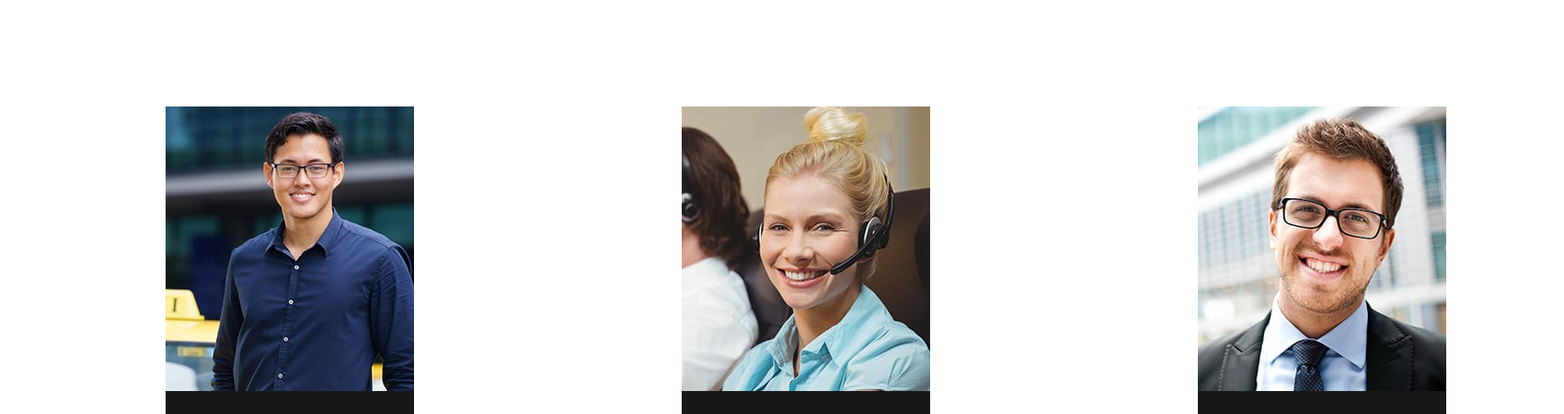
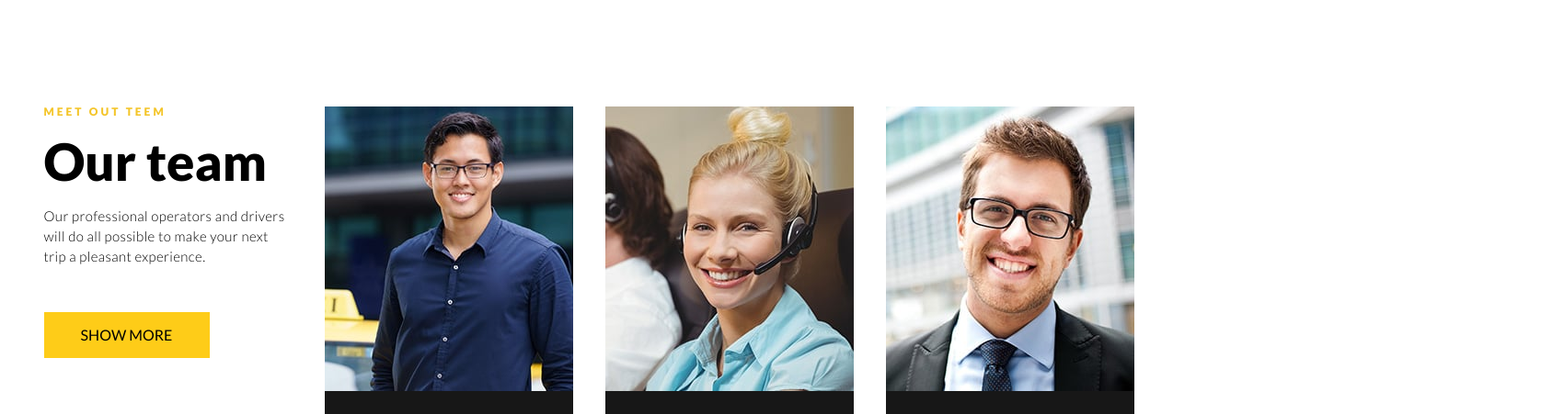
Before and after one commit to deax247/first-site-project, a plain HTML site: page index.html in a window 1280 px wide. Shown: the part 3270-3721 px from the top of the page at 92% size, 1700 px wide, since content can reach past the window. Drawn offline with Linux system fonts and the light colour scheme.

Commit message:
after-bag

```diff
--- a/css/components/about-us.css
+++ b/css/components/about-us.css
@@ -153,18 +153,18 @@
     padding-bottom: 200px;
 }
 
-.container {
+.team-box {
     width: 270px;
 }
-.container:not(:last-child) {
+.team-box:not(:last-child) {
     margin-right: 35px;
 }
 
-.container > img {
+.team-box > img {
     margin-bottom: 0;
 }
 
-.container > p {
+.team-box > p {
     font-size: 15px;
     font-weight: 300;
     color: black;
--- a/css/vendor/same.css
+++ b/css/vendor/same.css
@@ -1,8 +1,5 @@
-
-
 .container {
-    padding-left: 10%;
-    padding-right: 10%;
+    padding: 0 5%;
 }
 
 .section-title {
--- a/index.html
+++ b/index.html
@@ -234,14 +234,14 @@
         <div class="team">
             <div class="meet-team">
 
-                <div class="container">
+                <div class="team-box">
                     <h6 class="description-1">MEET OUT TEEM</h6>
                     <h4 class="section-title" style="color: black;">Our team</h4>
                     <p>Our professional operators and drivers will do all possible to make your next trip a pleasant experience.</p>
                     <a href="#" class="btn">SHOW MORE</a>
                 </div>
 
-                <div class="container">
+                <div class="team-box">
                     <img src="images/widgets/first-person.jpg" alt="">
                     <div class="profile-bottom">
                         <div class="profile-bottom-text">
@@ -268,7 +268,7 @@
                     <div class="taxi-squares"></div>
                 </div>
 
-                <div class="container">
+                <div class="team-box">
                     <img src="images/widgets/second-person.jpg" alt="111">
                     <div class="profile-bottom">
                         <div class="profile-bottom-text">
@@ -294,7 +294,7 @@
                     <div class="taxi-squares"></div>
                 </div>
 
-                <div class="container">
+                <div class="team-box">
                     <img src="images/widgets/third-person.jpg" alt="">
                     <div class="profile-bottom">
                         <div class="profile-bottom-text">
```
